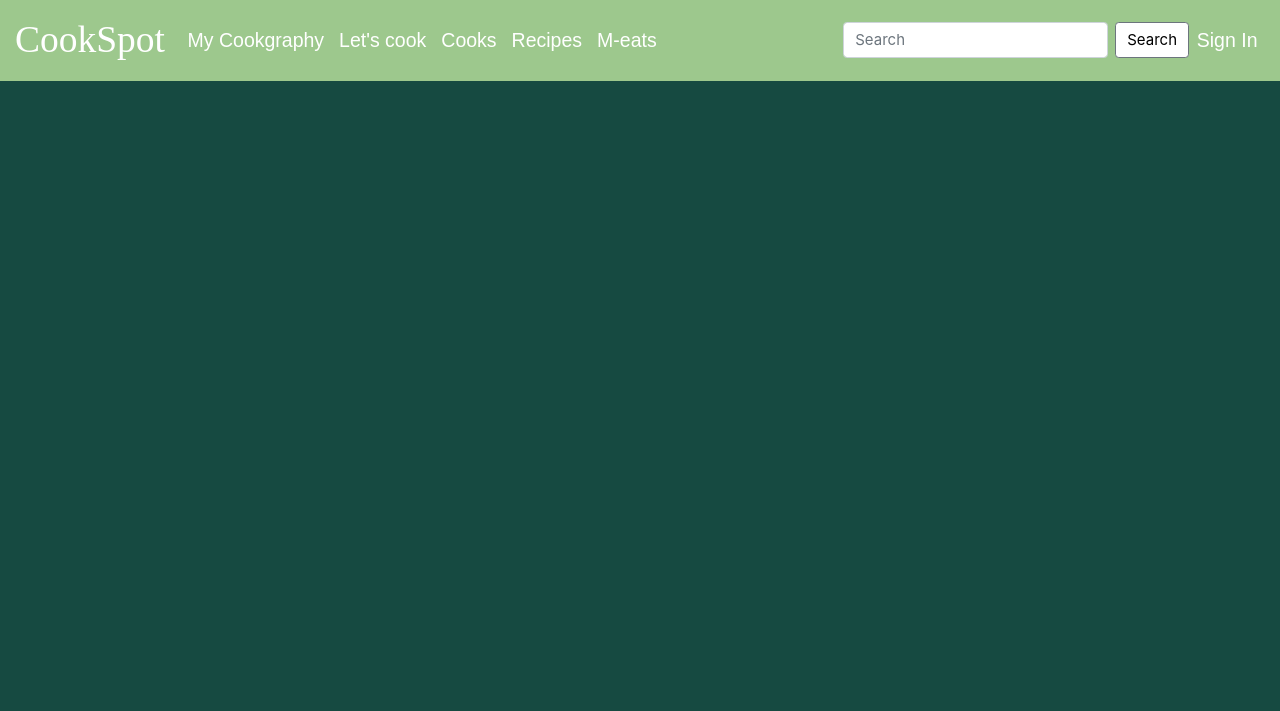
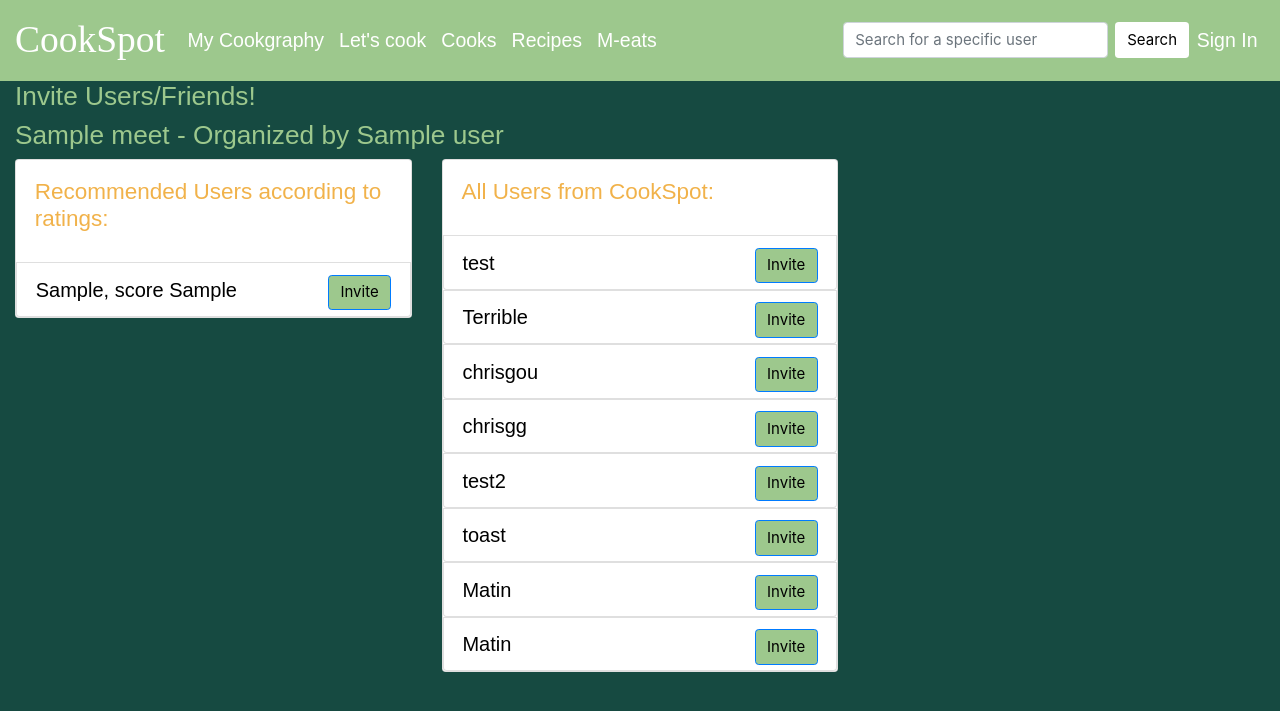
Before and after one commit to Luweren/CookSpot, a Django app: template cookproject/templates/invite.html in a window 1280 px wide. Shown: the top 711 px of the page. Run offline with Django 3.2, Linux system fonts and the light colour scheme; data comes from the database, SQL or seed files in the repository; the template is opened without the code that fills it: values that come from a table or form of the project are taken from there, most other values are stand-ins (such as "Sample title", 1, 10 or a date in 2020); parts of the project's set-up code (start-up, migrations or seed data) failed here and were passed over; some libraries are stand-ins or nearby versions.

Commit message:
correct invite code

```diff
--- a/cookproject/templates/invite.html
+++ b/cookproject/templates/invite.html
@@ -1,135 +1,114 @@
-<!DOCTYPE html>
-<html>
+{% extends "index.html" %}
+{% block css %}
+<style>
+  h4{
+    color: #F1B24A;
+  }
+  .card li {
+    color: black !important;
+  }
+  .list-group-item > a{
+    color: black !important;
+    font-size: 20px;
+  }
+  label {
+    color: white;
+    font-size: 20px;
+  }
+</style>
+{% endblock %}
+{% block title %} Invite Users {% endblock%}
+{% block search %}
+<form  class="form-inline my-2 my-lg-0" class="text-right" method="POST" action="{% url 'web:meetinvite' meet.user meet.name %}" id="searchbar" > {% csrf_token %}
+  <input class="form-control mr-sm-2" type="search" placeholder="Search for a specific user" aria-label="Search" name="searched">
+  <button class="btn btn-outline-link my-2 my-sm-0" type="submit" style="background-color: white !important; color: black !important;">Search</button>
+</form>
+{% endblock %}
+{% block content %}
+<h3>Invite Users/Friends!</h3>
+<div class="row"> <!-- picture of recipe and details -->
+  <div class="col">
+    <h3><a href="{% url 'web:meet' meet.user meet.name %}">{{meet.name}}</a> - Organized by <a href="{% url 'web:myprofile' meet.user %}">{{meet.user}}</a> </h3>
+  </div>
+</div>
+<div class="row">
+  {% if searched %}
+    <div class="col-sm-12 col-md-4 ">
+      <div class="card">
+        <div class="card-body">
+          <h4 class="card-title">User that you searched:</h4>
+        </div>
+        {% for search in searched_users %}
+        <form method="POST" action="{% url 'web:meet' meet.user meet.name %}">{% csrf_token %}
+          <input name="invited" value="{{search.username}}" hidden/>
+          <li class="list-group-item" style="color: black !important;"><a>{{search.username}} </a>
+            <button type="submit" style="float:right" class="btn btn-primary"> Invite</button>
+          </li>
+        </form>
 
-<head>
-  <meta charset="UTF-8">
-  <meta name="viewport" content="width=device-width, initial-scale=1.0">
-  <!-- Bootstrap CSS -->
-  <link rel="stylesheet" href="https://www.w3schools.com/w3css/4/w3.css">
-  <link rel="stylesheet" href="https://cdnjs.cloudflare.com/ajax/libs/font-awesome/4.7.0/css/font-awesome.min.css">
-  <link rel="stylesheet" href="https://maxcdn.bootstrapcdn.com/bootstrap/4.0.0/css/bootstrap.min.css"
-    integrity="sha384-Gn5384xqQ1aoWXA+058RXPxPg6fy4IWvTNh0E263XmFcJlSAwiGgFAW/dAiS6JXm" crossorigin="anonymous">
-  <!-- Bootstrap JavaScript plugin and dependency -->
-  <script src="https://cdn.jsdelivr.net/npm/bootstrap@5.0.0-beta3/dist/js/bootstrap.bundle.min.js"
-    integrity="sha384-JEW9xMcG8R+pH31jmWH6WWP0WintQrMb4s7ZOdauHnUtxwoG2vI5DkLtS3qm9Ekf" crossorigin="anonymous">
-  </script>
-  <script src="https://code.jquery.com/jquery-3.2.1.slim.min.js"
-    integrity="sha384-KJ3o2DKtIkvYIK3UENzmM7KCkRr/rE9/Qpg6aAZGJwFDMVNA/GpGFF93hXpG5KkN" crossorigin="anonymous">
-  </script>
-  <script src="https://cdnjs.cloudflare.com/ajax/libs/popper.js/1.12.9/umd/popper.min.js"
-    integrity="sha384-ApNbgh9B+Y1QKtv3Rn7W3mgPxhU9K/ScQsAP7hUibX39j7fakFPskvXusvfa0b4Q" crossorigin="anonymous">
-  </script>
-  <script src="https://maxcdn.bootstrapcdn.com/bootstrap/4.0.0/js/bootstrap.min.js"
-    integrity="sha384-JZR6Spejh4U02d8jOt6vLEHfe/JQGiRRSQQxSfFWpi1MquVdAyjUar5+76PVCmYl" crossorigin="anonymous">
-  </script>
-  <!-- checkbox symbol -->
-  <style>
-    #title {font-family: 'Zen Loop';}
-    body {
-      background-color: #164A41;
-    }
-    .navbar-brand
-    {
-      font-size: 2.5rem;
-    }
-    .navbar-nav {
-      font-size: 1.3rem;
-    }
-    .btn {
-      background-color: #9DC88D !important;
-      color: black !important;
-    }
+        {% endfor %}
 
-    h1, h2, h3, h4, a {
-      color: #9DC88D;
-      font-family: 'Quicksand', sans-serif;
-    }
-    li > a {
-      color:white !important;
-    }
-  </style>
-  {% block css %} {% endblock css %}
+      </div>
+    </div>
+  {% else %}
+    <div class="col-sm-12 col-md-4 ">
+      <div class="card">
+        <div class="card-body">
+          {% if givenscores|length > 0 %}
+            <h4 class="card-title">Recommended Users according to ratings:</h4>
+          {% else %}
+            <h4 class="card-title">Recommended Users:</h4>
+          {% endif %}
 
-  <title>{% block title %}{% endblock %}</title>
-</head>
+        </div>
+        {% if givenscores|length > 0 %}
+          {% for rateduser in givenscores %}
+          <form method="POST" action="{% url 'web:meet' meet.user meet.name %}">{% csrf_token %}
+            <input name="invited" value="{{rateduser.1}}" hidden/>
+            <li class="list-group-item" style="color: black !important;"><a>{{rateduser.1 }}, score {{rateduser.0}} </a>
+              <button type="submit" style="float:right" class="btn btn-primary"> Invite</button>
+            </li>
+          </form>
+          {% endfor %}
 
-<body>
-  <nav class="navbar navbar-expand-lg navbar-light" style="background-color: #9DC88D;">
-    <a class="navbar-brand" href="/homepage" id="title" style="color:white !important;">CookSpot</a>
-    <button class="navbar-toggler" type="button" data-bs-toggle="collapse" data-bs-target="#navbarNav"
-      aria-controls="navbarNav" aria-expanded="false" aria-label="Toggle navigation">
-      <span class="navbar-toggler-icon"></span>
-    </button>
+        {% else %}
+          <h4>There are no recommendations according to ratings.</h4>
 
-    <div class="collapse navbar-collapse" id="navbarNav">
-      <ul class="navbar-nav">
-        {% if user.is_authenticated %}
-        <li class="nav-item">
-          <a class="nav-link" href="/{{user.username}}/mycookgraphy">My Cookgraphy </a>
-        </li>
-        <li class="nav-item">
-          <a class="nav-link" href="/{{user.username}}/newmeet">Let's cook</a>
-        </li>
-        {% else %}
-        <li class="nav-item">
-          <a class="nav-link" href="/accounts/login">My Cookgraphy </a>
-        </li>
-        <li class="nav-item">
-          <a class="nav-link" href="/accounts/login">Let's cook</a>
-        </li>
         {% endif %}
-        <li class="nav-item">
-          <a class="nav-link" href="/users">Cooks</a>
-        </li>
-        <li class="nav-item">
-          <a class="nav-link" href="/allrecipes">Recipes</a>
-        </li>
-        {% if user.is_authenticated %}
-        <li class="nav-item">
-          <a class="nav-link" href="/meets">M-eats</a>
-        </li>
-        {% else %}
-        <li class="nav-item">
-          <a class="nav-link" href="/accounts/login">M-eats </a>
-        </li>
-        {% endif %}
-      </ul>
 
+      </div>
     </div>
+    <div class="col-sm-12 col-md-4 ">
+      <div class="card">
+        <div class="card-body">
+          <h4 class="card-title">All Users from CookSpot:</h4>
+        </div>
+        {% for user in allusers%}
+        <form method="POST" action="{% url 'web:meet' meet.user meet.name %}">{% csrf_token %}
+          <input name="invited" value="{{user.username}}" hidden/>
+          <li class="list-group-item" style="color: black !important;"><a>{{user.username}} </a>
+            <button type="submit" style="float:right" class="btn btn-primary"> Invite</button>
+          </li>
+        </form>
+        {% endfor %}
+      </div>
+    </div>
+  {% endif %}
 
-    <div class="collapse navbar-collapse justify-content-end" id="navbarNav">
-      {% block search %}
-      <form class="form-inline" class="text-right" method="POST" action="{% url 'web:search-things' %}" id="searchbar">
-        {% csrf_token %}
-        <input class="form-control mr-sm-2" type="search" placeholder="Search" aria-label="Search" name="searched">
-        <button class="btn btn-outline-secondary my-2 my-sm-0" type="submit" style="background-color: white !important; color: black !important;">Search</button>
-      </form>
-      {% endblock %}
 
-      <ul class="navbar-nav">
-        {% if user.is_authenticated %}
-        <li class="nav-item">
-          <!--TODO-->
-          <a class="nav-link" href="/{{request.user.username}}/myprofile">My Profile</a>
-        </li>
-        <li class="nav-item">
-          <a class="nav-link" href="{% url 'logout'%}">Sign Out</a>
-        </li>
-        {% else %}
-        <li class="nav-item">
-          <a class="nav-link" href="{% url 'web:login'%}">Sign In</a>
-        </li>
-        {% endif %}
-      </ul>
 
-    </div>
-  </nav>
-  <div class="container-fluid">
-    {% block content %}{% endblock %}
   </div>
+  <!--
+    <form id="myForm" action="{% url 'web:meet' meet.user meet.name %}" method="POST" enctype="multipart/form-data">{% csrf_token %}
+  <input name="target" value="{{target}}" hidden/>
+  <input name="meet" value="{{meet}}" hidden/>
+  <input name="cuser" value="{{request.user}}" hidden/>
+</form>
+  -->
 
-  {% block js %}{% endblock %}
-
-</body>
-
-</html>
+{% if searched %}
+<form  class="form-inline my-2 my-lg-0" class="text-right" action="{% url 'web:meetinvite' meet.user meet.name %}" id="goback" >
+  <button class="btn btn-outline-link my-2 my-sm-0" type="submit" style="background-color: white !important; color: black !important;">Go back</button>
+</form>
+{% endif %}
+{% endblock %}
```
